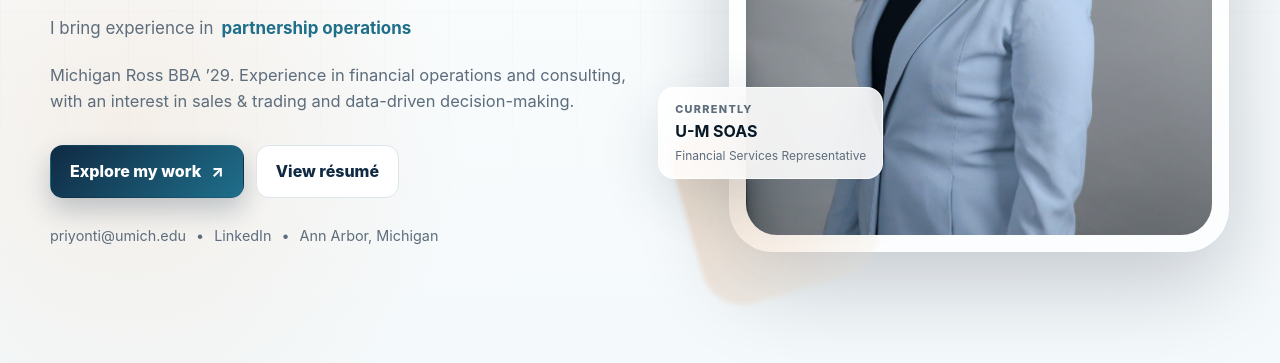
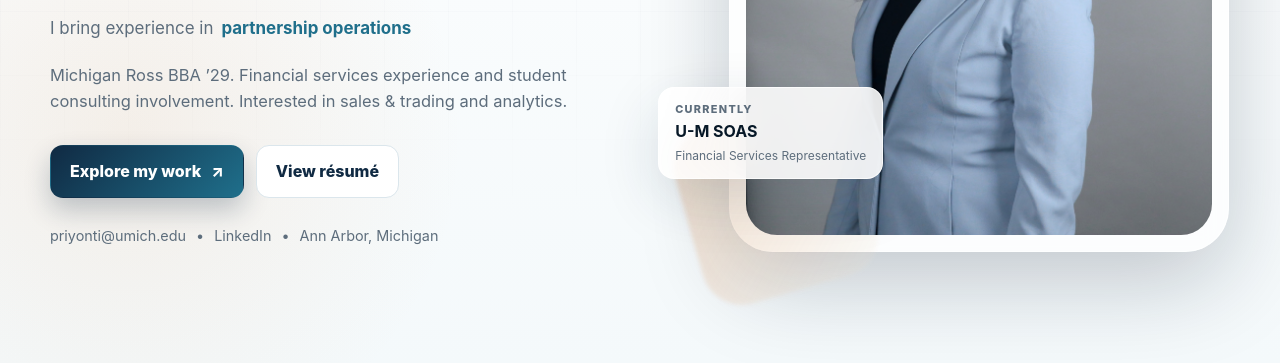
Before and after one commit to priyonti-sys/priyonti-roy-portfolio, a plain HTML site: page index.html in a window 1280 px wide. Shown: the part 437-800 px from the top of the page. Drawn offline with Linux system fonts and the light colour scheme.

Commit message:
Clarify student consulting as campus involvement

```diff
--- a/index.html
+++ b/index.html
@@ -74,7 +74,7 @@
             <span>I bring experience in</span>
             <strong id="rotatingRole">partnership operations</strong>
           </div>
-          <p class="hero-description">Michigan Ross BBA ’29. Experience in financial operations and consulting, with an interest in sales &amp; trading and data-driven decision-making.</p>
+          <p class="hero-description">Michigan Ross BBA ’29. Financial services experience and student consulting involvement. Interested in sales &amp; trading and analytics.</p>
           <div class="hero-buttons">
             <a class="btn btn-primary" href="projects.html">Explore my work <span aria-hidden="true">↗</span></a>
             <a class="btn btn-secondary" href="https://docs.google.com/document/d/1HUGdMYdrQz0wbWyW3dpYF0zdX2q_8Txd/edit?usp=drivesdk&amp;ouid=112991153700534996091&amp;rtpof=true&amp;sd=true" target="_blank" rel="noopener">View résumé</a>
```
